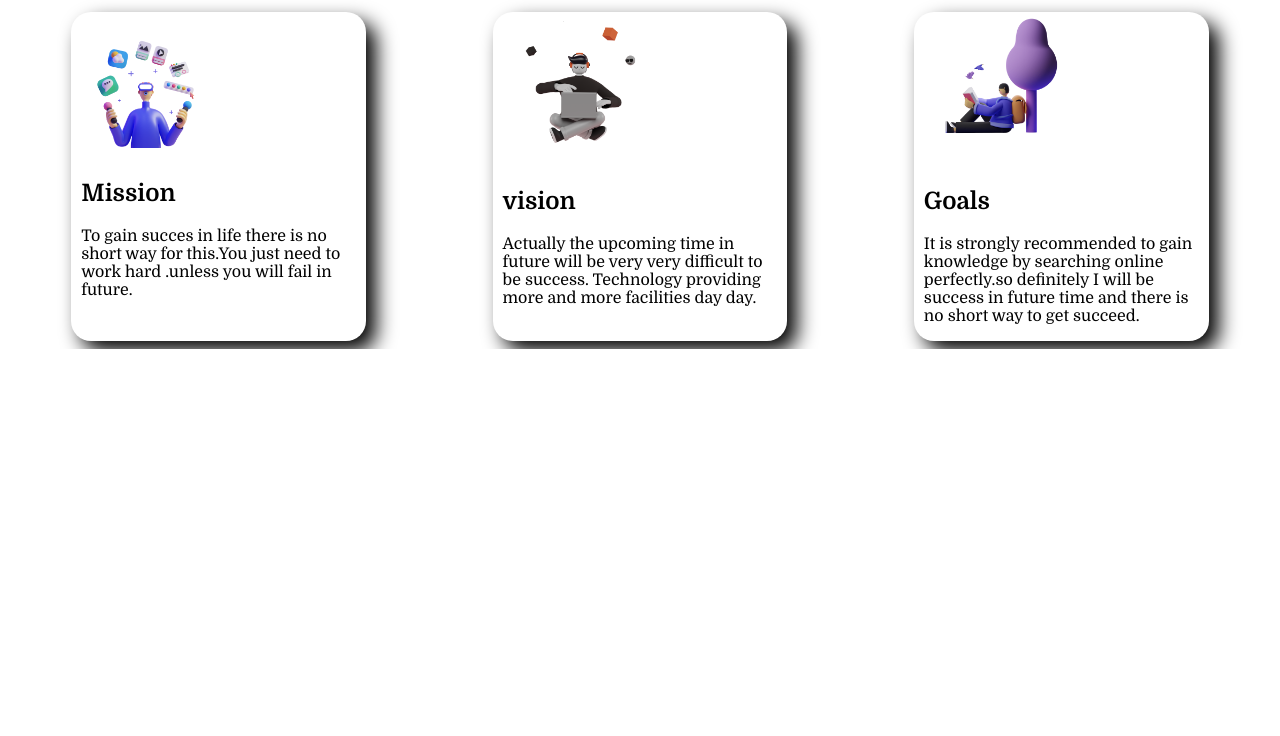
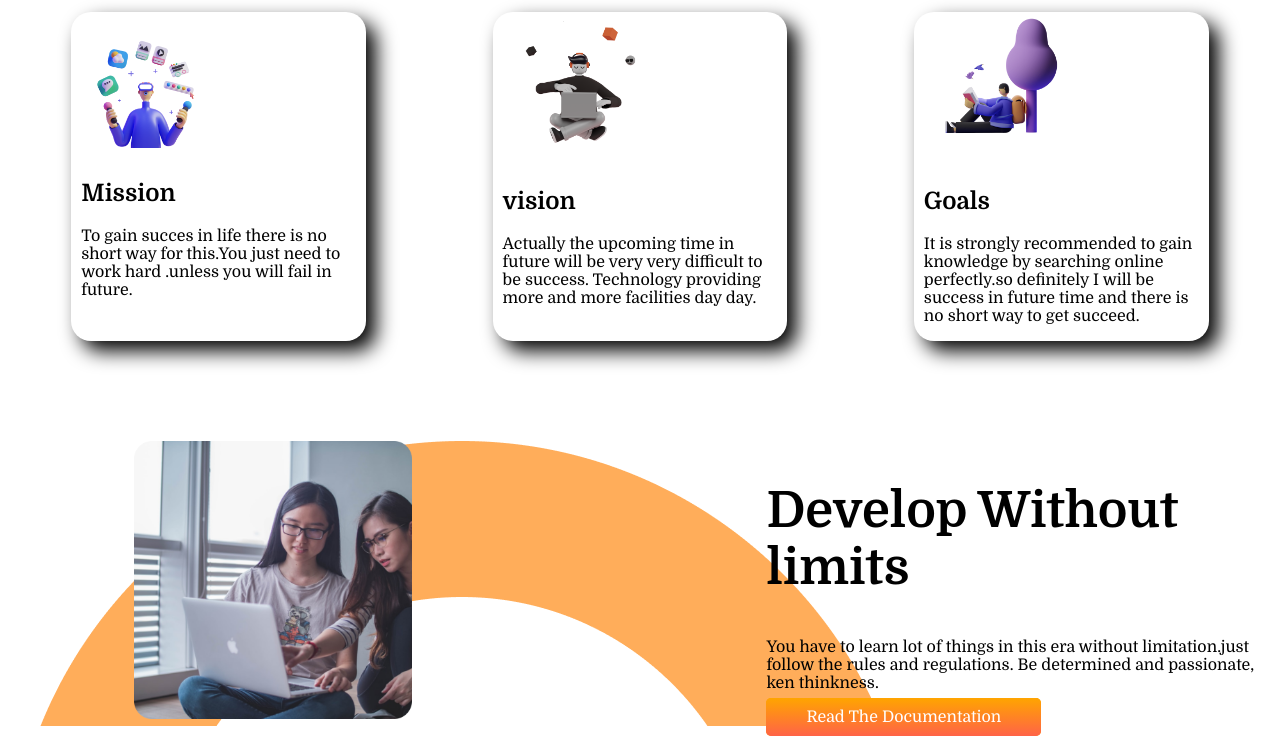
Before and after one commit to eksaf/mission-2022, a plain HTML site: page indx.html in a window 1280 px wide. Shown: the part 476-1212 px from the top of the page. Before the commit the page ends 825 px from the top, so only its background shows below. Drawn offline with Linux system fonts and the light colour scheme.

Commit message:
background set

```diff
--- a/indx.html
+++ b/indx.html
@@ -57,6 +57,18 @@
     </div>
 
 </section>
+<section class="limits">
+    <div class="half-width">
+        <img src="./images/pictures/coding.png" alt="">
+    </div>
+    <div class="half-width">
+        <h1>Develop Without limits</h1>
+        <p>You have to learn lot of things in this era without limitation.just follow the rules and regulations. Be
+            determined and passionate, ken thinkness.</p>
+        <a class="link-button" target="_blank" href="www.google.com">Read The Documentation</a>
+    </div>
+
+</section>
 
 <body>
 
--- a/style.css
+++ b/style.css
@@ -35,7 +35,11 @@ section img{
    padding-left: 10px;
    padding-right: 10px;
    border-radius: 20px;
-
-
-
+   margin-bottom: 100px;
+ }
+.limits{
+    background-image: url(./images/shapes/shape-1.png);
+    background-repeat: no-repeat;
+    background-origin: left;
+    background-size: inherit;
 }
```
